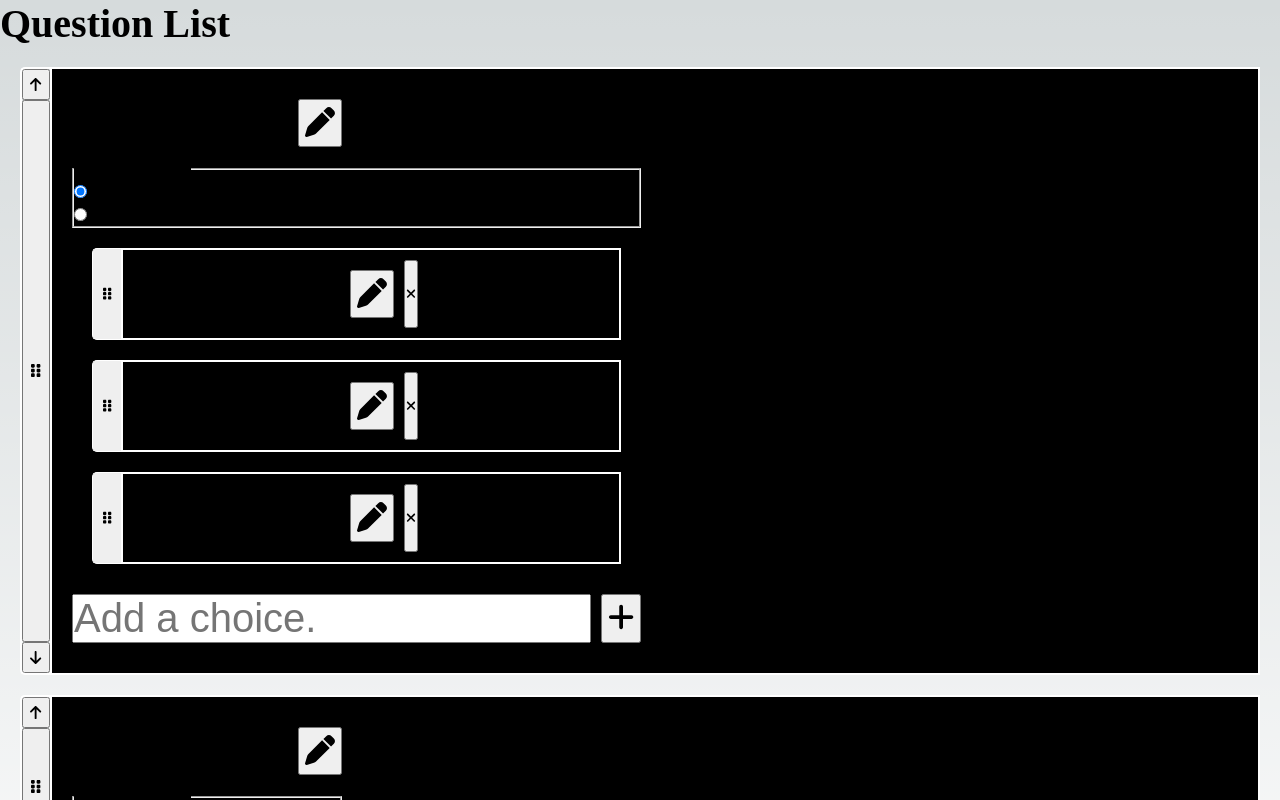
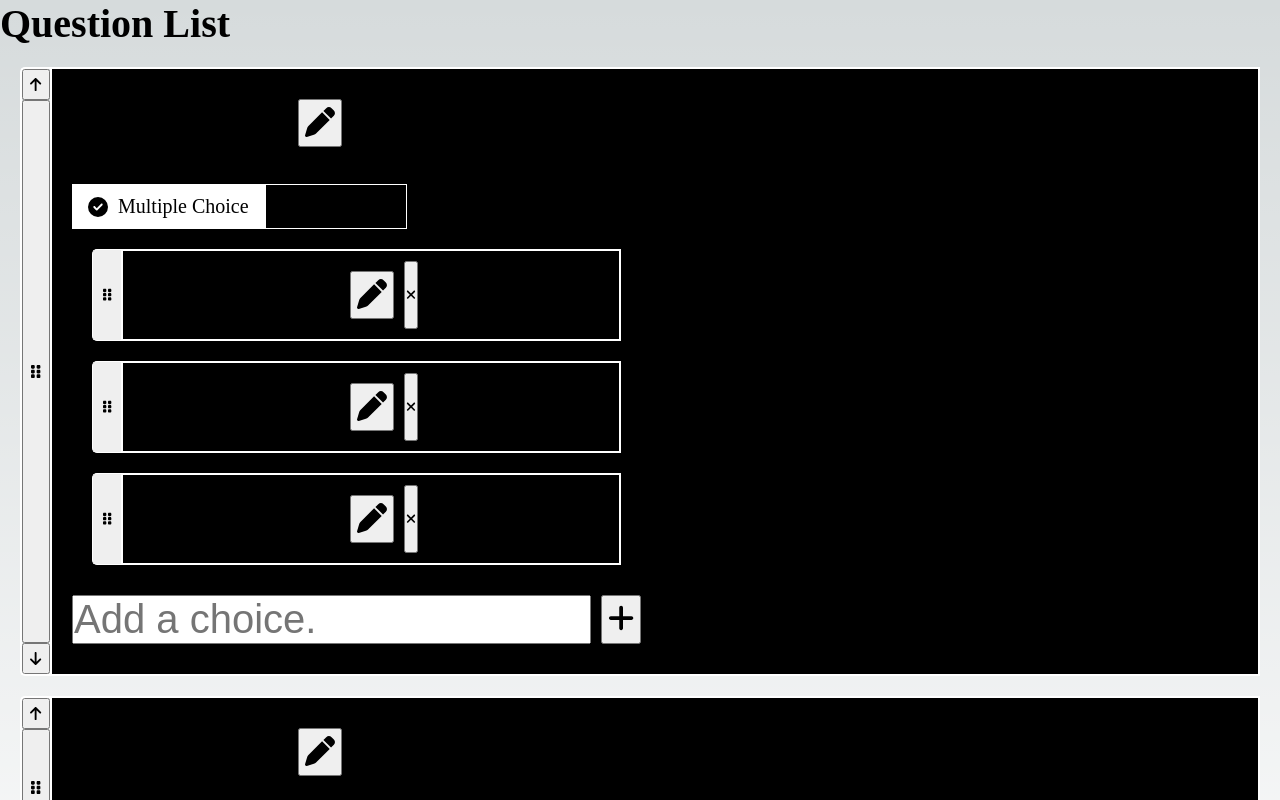
Before and after one commit to klalicki/mini-survey, a Next.js app: page /edit in a window 1280 px wide. Shown: the top 800 px of the page. Built offline with nearby package versions, Linux system fonts and the light colour scheme.

Commit message:
converts Select component to tab bar

```diff
--- a/components/BasicReorder/BasicReorder.tsx
+++ b/components/BasicReorder/BasicReorder.tsx
@@ -13,6 +13,7 @@ import {
   MeasuringStrategy,
   MouseSensor,
   TouchSensor,
+  SensorContext,
 } from "@dnd-kit/core";
 import { restrictToParentElement } from "@dnd-kit/modifiers";
 import { CSS } from "@dnd-kit/utilities";
@@ -26,6 +27,7 @@ import { PropsWithChildren, useState } from "react";
 
 import { FontAwesomeIcon } from "@fortawesome/react-fontawesome";
 import { faGripVertical } from "@fortawesome/free-solid-svg-icons";
+import { Coordinates } from "@dnd-kit/core/dist/types";
 type BasicReorderItemProps = {
   id: any;
   activeId: any;
@@ -94,10 +96,17 @@ const BasicReorder = ({
   getTextFromData?: Function;
   containerStyles?: Object;
 }) => {
-  const customKeyCoords = (event, ref) => {
+  const customKeyCoords = (
+    event: KeyboardEvent,
+    args: {
+      active: UniqueIdentifier;
+      currentCoordinates: Coordinates;
+      context: SensorContext;
+    }
+  ) => {
     const overshootAmt = 5;
-    const initialY = ref.currentCoordinates.y;
-    const val = sortableKeyboardCoordinates(event, ref);
+    const initialY = args.currentCoordinates.y;
+    const val = sortableKeyboardCoordinates(event, args);
     // check if val is undefined (ie trying to move past end)
     if (!val) {
       return undefined;
@@ -119,12 +128,12 @@ const BasicReorder = ({
       coordinateGetter: customKeyCoords,
     })
   );
-  const getItemByID = (id) => {
+  const getItemByID = <T,>(id: T) => {
     return dataArray.find((item) => {
       return getIDFromData(item) === id;
     });
   };
-  const getIndexByID = (id) => {
+  const getIndexByID = <T,>(id: T) => {
     return dataArray.findIndex((item) => {
       return getIDFromData(item) === id;
     });
--- a/components/EditQuestion/EditQuestion.tsx
+++ b/components/EditQuestion/EditQuestion.tsx
@@ -1,10 +1,11 @@
-import { SurveyQuestion } from "@/types/QuestionTypes";
+import { MCOption, SurveyQuestion } from "@/types/QuestionTypes";
 import { useContext, useEffect, useState } from "react";
 import { useDraggable } from "@dnd-kit/core";
 import { QuestionListContext } from "@/contexts/QuestionListContext";
 import Select from "../Select/Select";
 import TextInput from "../TextInput/TextInput";
 import MCEditor from "../Editors/MCEditor/MCEditor";
+import { faCircleCheck, faFont } from "@fortawesome/free-solid-svg-icons";
 const EditQuestion = ({
   questionData,
   index,
@@ -29,8 +30,12 @@ const EditQuestion = ({
         fieldName={`${questionData.staticID}-type`}
         value={questionData.questionType}
         options={[
-          { labelText: "Multiple Choice", value: "mc" },
-          { labelText: "Short Text", value: "st" },
+          {
+            labelText: "Multiple Choice",
+            value: "mc",
+            icon: faCircleCheck,
+          },
+          { labelText: "Short Text", value: "st", icon: faFont },
         ]}
         handleChange={(newVal: string) => {
           console.log(newVal);
@@ -44,9 +49,7 @@ const EditQuestion = ({
       {questionData.questionType === "mc" && (
         <MCEditor
           optionsList={questionData.MCOptions}
-          updateFn={(newOptions: Array<string>) => {
-            console.log("adding " + newOptions.join(", "));
-            console.table(questionData);
+          updateFn={(newOptions: Array<MCOption>) => {
             updateQuestionMerge(questionData.staticID, {
               MCOptions: newOptions,
             });
--- a/components/Editors/MCEditor/MCEditor.tsx
+++ b/components/Editors/MCEditor/MCEditor.tsx
@@ -1,7 +1,7 @@
 // MCEditor component
 /* accepts two props:
-optionsList: Array<string> containing all of the options that should go in the editor
-updateFn: a function that accepts one argument: the new options list: Array<string>
+optionsList: Array<MCOption> containing all of the options that should go in the editor
+updateFn: a function that accepts one argument: the new options list: Array<MCOption>
 This component renders each of the
 */
 
--- a/components/Select/Select.tsx
+++ b/components/Select/Select.tsx
@@ -1,3 +1,7 @@
+import { IconProp } from "@fortawesome/fontawesome-svg-core";
+import { solid } from "@fortawesome/fontawesome-svg-core/import.macro";
+import { FontAwesomeIcon } from "@fortawesome/react-fontawesome";
+
 /**
  * The `Select` component is a reusable React component that renders a set of radio buttons with labels
  * and allows the user to select one option.
@@ -17,7 +21,7 @@ const Select = ({
   fieldName,
   handleChange,
 }: {
-  options: Array<{ labelText: string; value: string }>;
+  options: Array<{ labelText: string; value: string; icon?: IconProp }>;
   title: string;
   value?: string;
   fieldName: string;
@@ -25,9 +29,11 @@ const Select = ({
 }) => {
   return (
     <>
-      <fieldset>
-        <legend>{title}</legend>
+      <div className="radio-toggle-group">
+        <h3>{title}</h3>
+        <div className="radio-toggle-group-controls">
           {options.map((item, index) => {
+            console.log(item);
             return (
               <div key={item.value}>
                 <input
@@ -41,13 +47,16 @@ const Select = ({
                     }
                   }}
                 />
+
                 <label htmlFor={`radio-${fieldName}-${item.value}`}>
+                  {item.icon && <FontAwesomeIcon icon={item.icon} />}
                   {item.labelText}
                 </label>
               </div>
             );
-        })}{" "}
-      </fieldset>
+          })}
+        </div>
+      </div>
     </>
   );
 };
--- a/styles/globals.css
+++ b/styles/globals.css
@@ -190,3 +190,28 @@ a {
     border-right: none;
     border-radius: 0.25rem 0 0 0.25rem;
   }
+  .radio-toggle-group {
+  }
+  .radio-toggle-group-controls {
+    display: flex;
+    position: relative;
+  }
+  .radio-toggle-group-controls {
+    position: relative;
+  }
+  .radio-toggle-group-controls input {
+    display: inline-block;
+    clip: rect(0, 0, 0, 0);
+    position: absolute;
+  }
+  .radio-toggle-group-controls label {
+    display: inline-flex;
+    gap: 0.5rem;
+    align-items: center;
+    padding: 0.5rem 0.75rem;
+    border: 1px solid white;
+  }
+  .radio-toggle-group-controls input:checked + label {
+    background-color: white;
+    color: black;
+  }
--- a/types/QuestionTypes.ts
+++ b/types/QuestionTypes.ts
@@ -5,7 +5,7 @@ export interface SurveyQuestion {
   questionType: string;
   text: string;
   staticID: string;
-  MCOptions: Array<string>;
+  MCOptions: Array<MCOption>;
 }
 
 export const CreateBlankSurveyQuestion = (): SurveyQuestion => {
```
Lines whose indentation alone changed are shown as unchanged.
